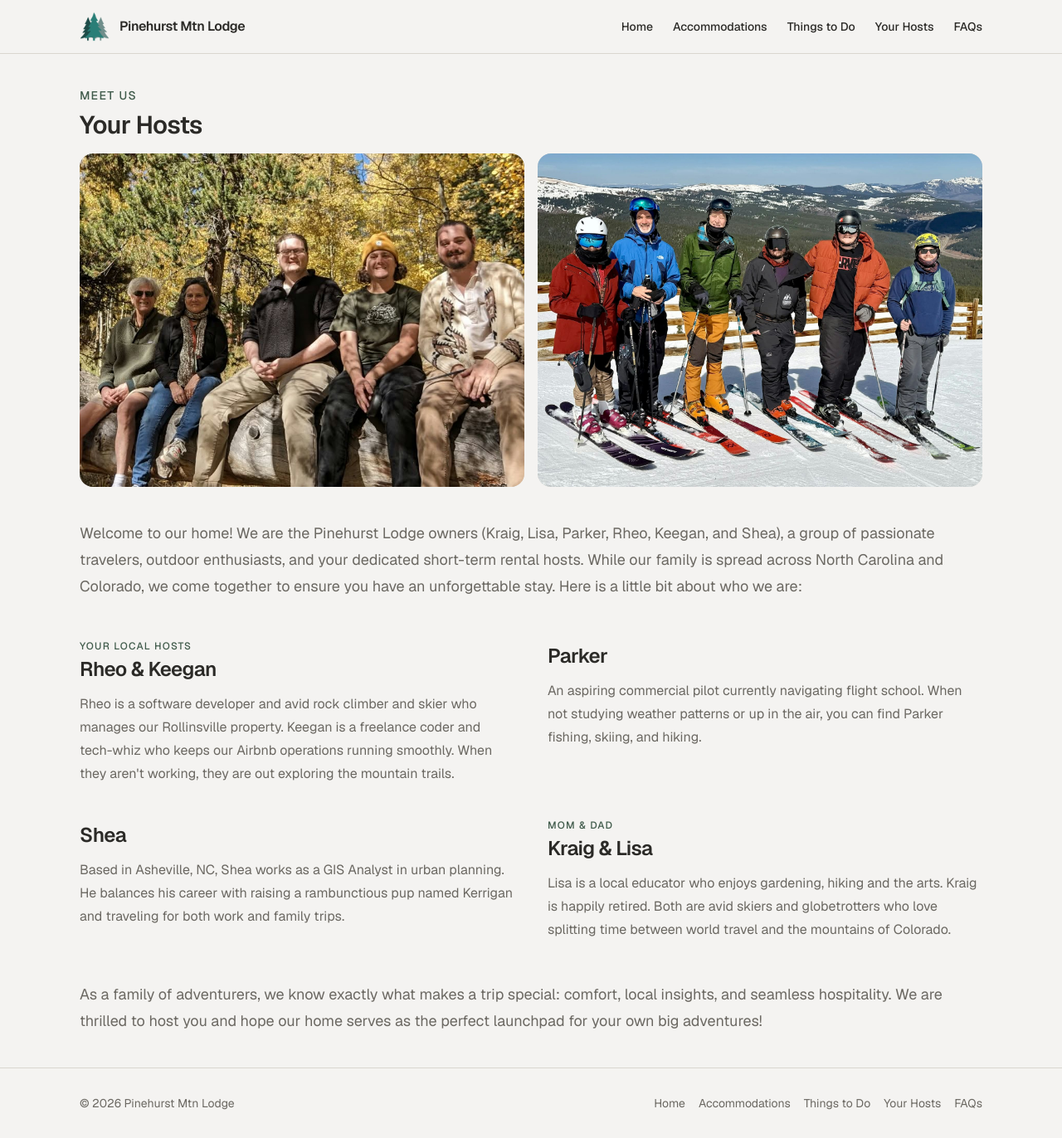
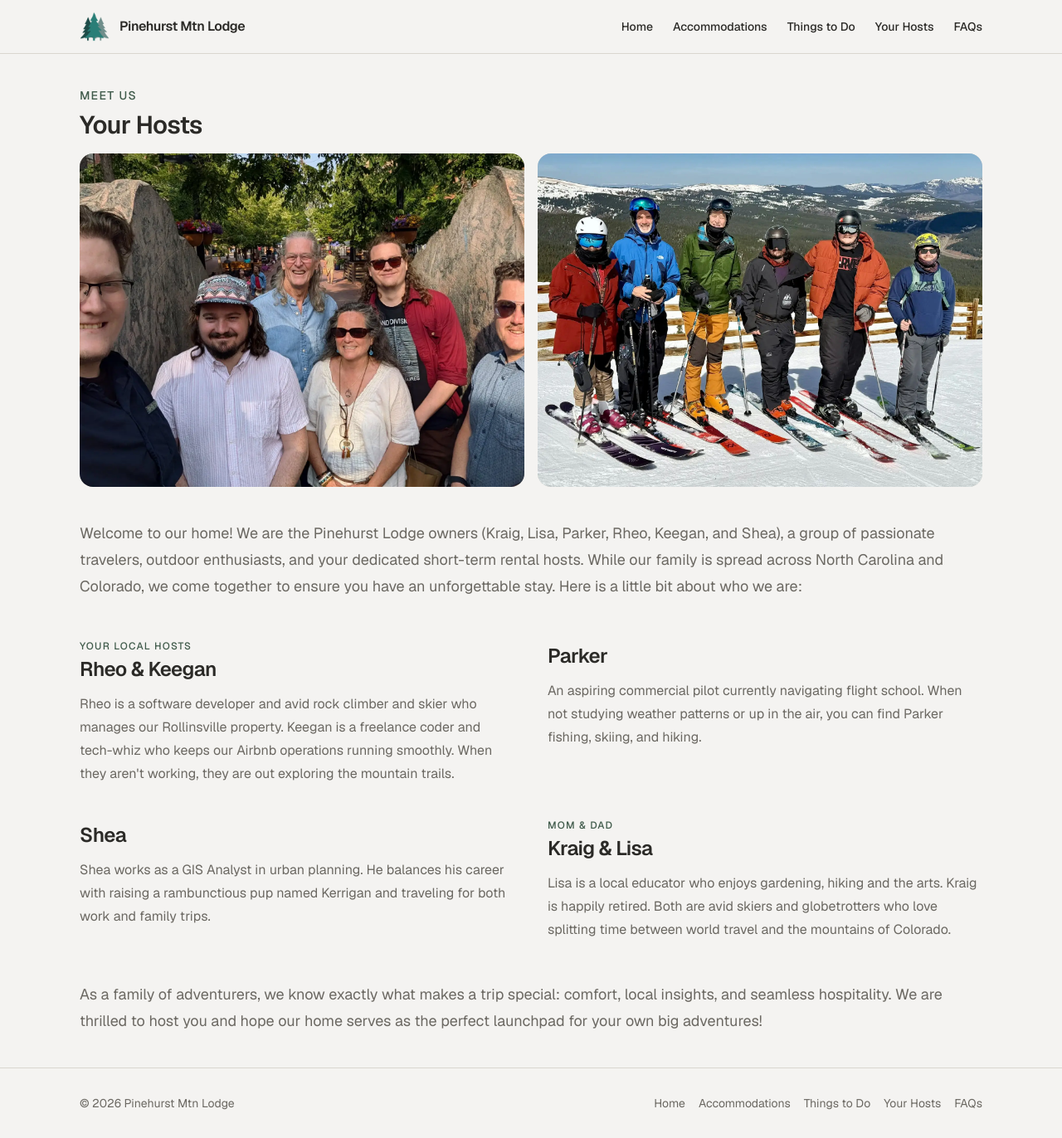
Before and after one commit to BruerDevelopment/pinehurstmtnlodge-new, a Next.js app: page /pinehurstmtnlodge-new/about in a window 1280 px wide. Shown: the whole page at 83% size. Built offline with nearby package versions, Linux system fonts and the light colour scheme.

Commit message:
last updates

```diff
--- a/src/configs/faqs.ts
+++ b/src/configs/faqs.ts
@@ -59,10 +59,6 @@ export const faqGroups: FaqGroup[] = [
         answer: [
           "You can scan one of the physical QR codes located in the upstairs living room for instant connection.",
         ],
-      },
-      {
-        question: "What are the check-in and check-out times?",
-        answer: [["Check-in: 4:00 PM", "Check-out: 12:00 PM (noon)"]],
       },
       {
         question: "What is the maximum total guest occupancy allowed?",
--- a/src/configs/site.ts
+++ b/src/configs/site.ts
@@ -157,8 +157,8 @@ export const site = {
   // About page: two family photos, the intro, each owner's profile, and a closing note.
   about: {
     familyPhotos: [
-      { src: withBase("/photos/host-photos/family-aspens.jpg"), alt: "Pinehurst Lodge owners, photo 1" },
-      { src: withBase("/photos/host-photos/family-no-shea-skiing-brett.jpg"), alt: "Pinehurst Lodge owners, photo 2" },
+      { src: withBase("/photos/host-photos/family-between-bolders.webp"), alt: "Pinehurst Lodge owners, photo 1" },
+      { src: withBase("/photos/host-photos/family-no-shea-skiing-brett.webp"), alt: "Pinehurst Lodge owners, photo 2" },
     ],
     intro: [
       "Welcome to our home! We are the Pinehurst Lodge owners (Kraig, Lisa, Parker, Rheo, Keegan, and Shea), a group of passionate travelers, outdoor enthusiasts, and your dedicated short-term rental hosts. While our family is spread across North Carolina and Colorado, we come together to ensure you have an unforgettable stay. Here is a little bit about who we are:",
@@ -175,7 +175,7 @@ export const site = {
       },
       {
         name: "Shea",
-        bio: "Based in Asheville, NC, Shea works as a GIS Analyst in urban planning. He balances his career with raising a rambunctious pup named Kerrigan and traveling for both work and family trips.",
+        bio: "Shea works as a GIS Analyst in urban planning. He balances his career with raising a rambunctious pup named Kerrigan and traveling for both work and family trips.",
       },
       {
         name: "Kraig & Lisa",
```
Also changed, not shown: public/photos/host-photos/family-between-bolders.webp (added), public/photos/host-photos/family-no-shea-skiing-brett.webp (added).
